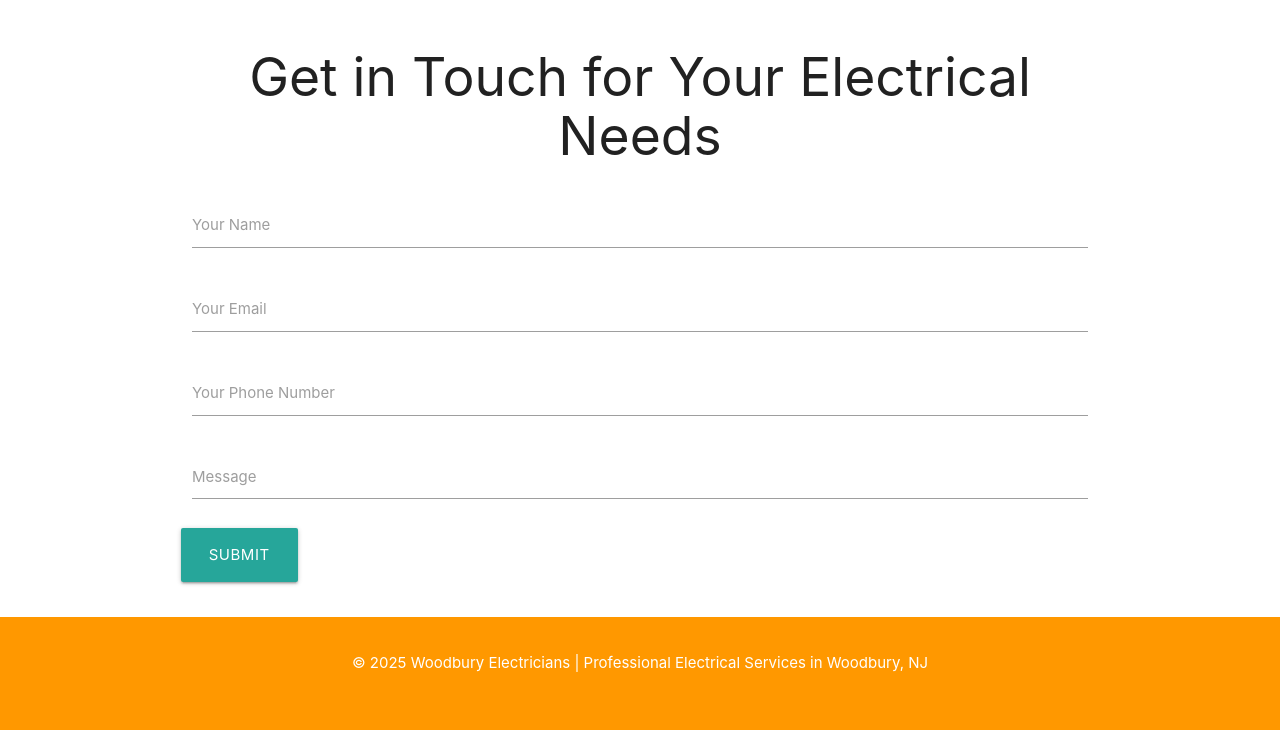
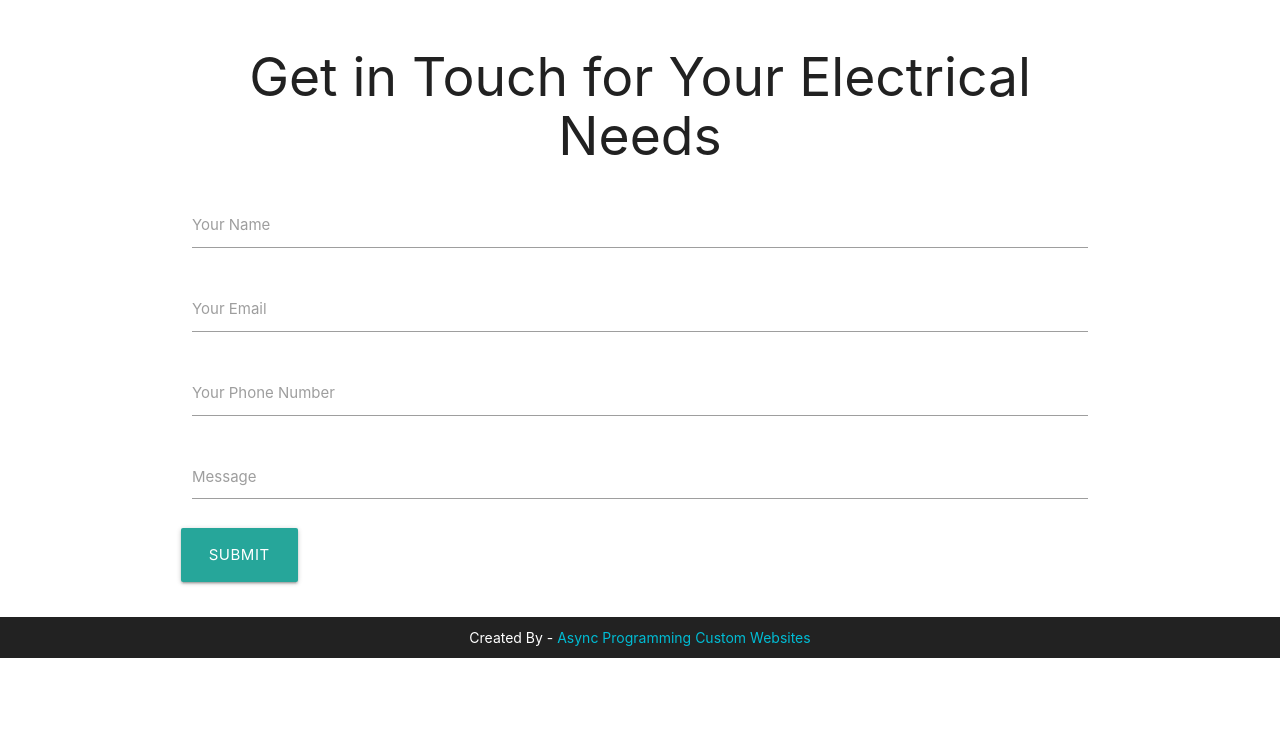
Before and after one commit to leads-business/electric, a plain HTML site: page index.html in a window 1280 px wide. Shown: the part 1205-1935 px from the top of the page. After the commit the page ends 1863 px from the top, so only its background shows below. Drawn offline with nearby package versions, Linux system fonts and the light colour scheme.

Commit message:
Update index.html

```diff
--- a/index.html
+++ b/index.html
@@ -115,15 +115,11 @@
     </section>
 
     <!-- Footer -->
-    <footer class="page-footer">
-        <div class="container">
-            <div class="row">
-                <div class="col s12 center-align">
-                    <p>&copy; 2025 Woodbury Electricians | Professional Electrical Services in Woodbury, NJ</p>
-                </div>
-            </div>
-        </div>
-    </footer>
+<footer style="text-align: center; padding: 10px; background-color: #222; color: #fff; font-size: 14px;">
+    Created By - <a href="https://asyncprogrammer.github.io/AsyncCustomWebsites/"
+    style="color: #00bcd4; text-decoration: none;">Async Programming Custom Websites</a>
+</footer>
+
 
     <!-- Materialize JS -->
     <script src="https://cdnjs.cloudflare.com/ajax/libs/materialize/1.0.0/js/materialize.min.js"></script>
```
